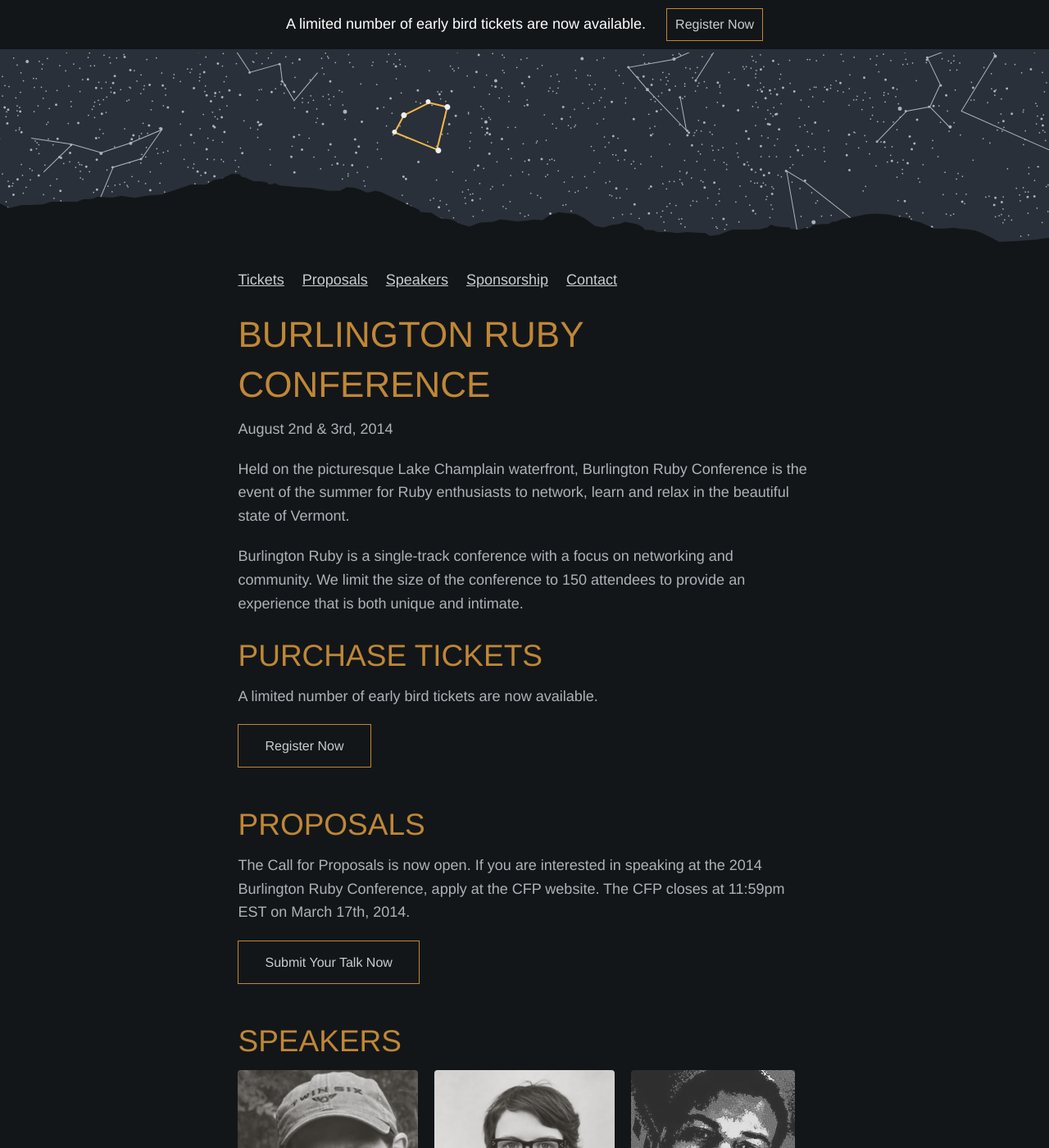
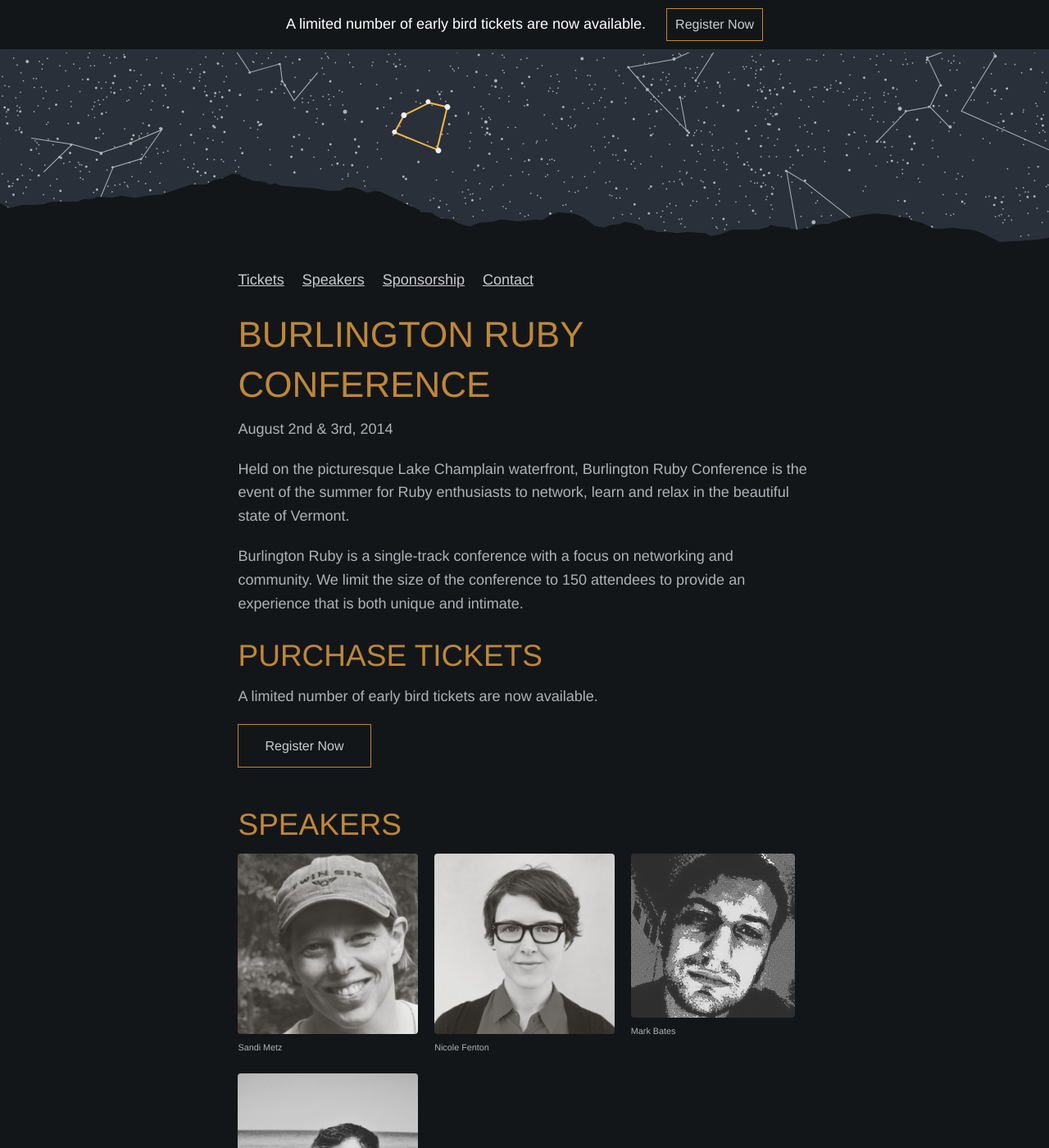
Before and after one commit to burlingtonruby/burlingtonrubyconference2014, a Jekyll site: the page built from index.html, in a window 1280 px wide and 1400 px high. Shown: the whole window at 82% size. Built offline with Jekyll 4.4.1, drawn with Linux system fonts in a browser that asks for light colours.

Commit message:
Removes proposal info from home page

```diff
--- a/index.html
+++ b/index.html
@@ -9,7 +9,6 @@
   <div class="column">
     <ul class="inline-list">
       <li><a href="#tickets">Tickets</a></li>
-      <li><a href="#proposals">Proposals</a></li>
       <li><a href="#speakers">Speakers</a></li>
       <li><a href="#sponsorship">Sponsorship</a></li>
       <li><a href="#contact">Contact</a></li>
@@ -35,17 +34,6 @@
     <h2>Purchase Tickets</h2>
     <p>A limited number of early bird tickets are now available.</p>
     <a class="button" href="https://ti.to/burlington-ruby/2014-conference">Register Now</a>
-  </div>
-</div>
-
-<div id="proposals" class="row section">
-  <div class="column">
-    <h2>Proposals</h2>
-    <p>The Call for Proposals is now open. If you are interested in speaking at
-      the 2014 Burlington Ruby Conference, apply at the CFP website. The CFP
-      closes at 11:59pm EST on March 17th, 2014.</p>
-    <a class="button"
-      href="http://cfp.burlingtonrubyconference.com/">Submit Your Talk Now</a>
   </div>
 </div>
 
```
